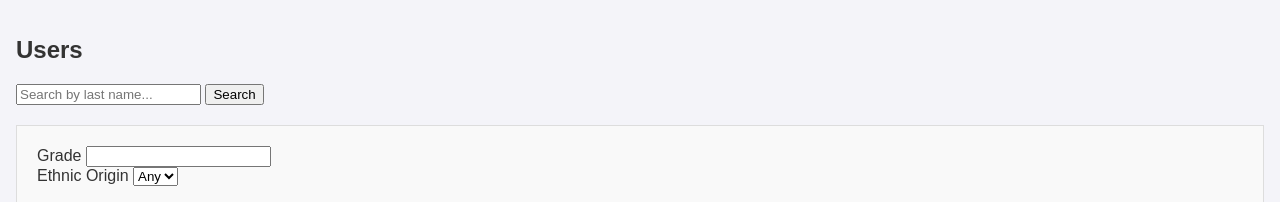
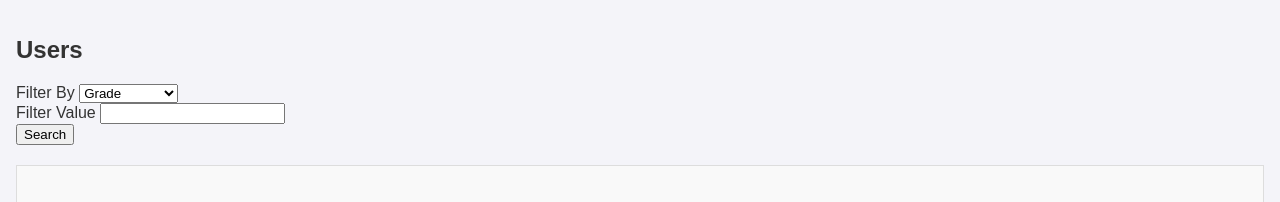
Before and after one commit to taholmes160/school14, a Flask app: page /users in a window 1280 px wide. Shown: the part 96-298 px from the top of the page. Run offline with Flask 3, Linux system fonts and the light colour scheme; a user stored in the database is signed in; data comes from the database, SQL or seed files in the repository; data that the repository does not hold is empty; parts of the project's set-up code (start-up, migrations or seed data) failed here and were passed over.

Commit message:
Add new images and refactor advanced search form
Refactor the advanced search form to simplify filtering options and improve user experience. Introduce a new filter field selection and value input for more intuitive filtering. Remove unnecessary initialization of ethnic origin choices in the form. Adjust the corresponding routes and templates to accommodate these changes. Additionally, add new images related to various sections of the application for enhanced visual representation.

- Add FRA 1.png, FRA 2.png, FRA 3.png, FRA 4.png
- Add Ranger 1.png
- Add Spirit School Logo 2.png, Spirit School Logo 3.png, Spirit School Logo 4.png
- Add Spirit School.png
- Refactor AdvancedSearchForm in forms.py
- Update users route in routes.py to handle new filtering logic
- Modify users.html template to reflect changes in search form

```diff
--- a/app/forms.py
+++ b/app/forms.py
@@ -59,11 +59,10 @@ class BatchUpdateForm(FlaskForm):
     submit = SubmitField('Update Selected Users')
 
 class AdvancedSearchForm(FlaskForm):
-    grade = StringField('Grade', validators=[Length(max=80)])
-    ethnic_origin = SelectField('Ethnic Origin', coerce=int)
-    search_empty_fields = BooleanField('Search for empty fields')
-    search = SubmitField('Search')
+    filter_field = SelectField('Filter By', choices=[('grade', 'Grade'), ('ethnic_origin', 'Ethnic Origin')], validators=[DataRequired()])
+    filter_value = StringField('Filter Value', validators=[DataRequired()])
+    submit = SubmitField('Filter')
 
     def __init__(self, *args, **kwargs):
         super(AdvancedSearchForm, self).__init__(*args, **kwargs)
-        self.ethnic_origin.choices = [(0, 'Any')] + [(ethnic.id, ethnic.name) for ethnic in EthnicBackground.query.all()]
+        # Remove the initialization of ethnic_origin since it's no longer needed
--- a/app/routes.py
+++ b/app/routes.py
@@ -32,30 +32,19 @@ def login():
 def users():
     users_query = User.query.outerjoin(StudentProfile)
 
-    search = request.args.get('search', '')
-    if search:
-        users_query = users_query.filter(
-            (User.username.contains(search)) |
-            (User.email.contains(search)) |
-            (User.first_name.contains(search)) |
-            (User.last_name.contains(search))
-        )
+    advanced_search_form = AdvancedSearchForm()
+    if advanced_search_form.validate_on_submit() or request.args.get('filter_field'):
+        filter_field = request.args.get('filter_field', advanced_search_form.filter_field.data)
+        filter_value = request.args.get('filter_value', advanced_search_form.filter_value.data)
 
-    advanced_search_form = AdvancedSearchForm()
-    if advanced_search_form.validate_on_submit():
-        if advanced_search_form.grade.data:
-            users_query = users_query.filter(User.student_profile.has(grade=advanced_search_form.grade.data))
-        if advanced_search_form.ethnic_origin.data and advanced_search_form.ethnic_origin.data != 0:
-            users_query = users_query.filter(User.student_profile.has(ethnic_background_id=advanced_search_form.ethnic_origin.data))
-        if advanced_search_form.search_empty_fields.data:
-            users_query = users_query.filter(
-                (User.first_name == None) | (User.first_name == '') |
-                (User.last_name == None) | (User.last_name == '') |
-                (User.email == None) | (User.email == '') |
-                (User.username == None) | (User.username == '')
-            )
+        print(f"Filter Field: {filter_field}")  # Debug statement
+        print(f"Filter Value: {filter_value}")  # Debug statement
 
-    # Sorting logic
+        if filter_field == 'grade':
+            users_query = users_query.filter(StudentProfile.grade == filter_value)
+        elif filter_field == 'ethnic_origin':
+            users_query = users_query.filter(StudentProfile.ethnic_background_id == filter_value)
+
     sort_by = request.args.get('sort_by', default='id', type=str)
     sort_order = request.args.get('sort_order', default='asc', type=str)
 
@@ -70,7 +59,8 @@ def users():
 
     form = BatchUpdateForm()  # Create an instance of the form
 
-    return render_template('users.html', users=users, search=search, form=form, advanced_search_form=advanced_search_form, sort_by=sort_by, sort_order=sort_order)
+    return render_template('users.html', users=users, form=form, advanced_search_form=advanced_search_form, sort_by=sort_by, sort_order=sort_order)
+
 
 @main.route('/user/new', methods=['GET', 'POST'])
 @login_required
--- a/app/templates/users.html
+++ b/app/templates/users.html
@@ -10,18 +10,17 @@ Users - School Management App
 {% block content %}
 <h2>Users</h2>
 <form method="GET" action="{{ url_for('main.users') }}">
-    <input type="text" name="search" value="{{ search }}" placeholder="Search by last name...">
+    <div>
+        {{ advanced_search_form.filter_field.label }} {{ advanced_search_form.filter_field() }}
+    </div>
+    <div>
+        {{ advanced_search_form.filter_value.label }} {{ advanced_search_form.filter_value() }}
+    </div>
     <button type="submit">Search</button>
 </form>
 
 <form method="POST" action="{{ url_for('main.batch_update') }}" class="batch-update-form">
     {{ advanced_search_form.hidden_tag() }}
-    <div>
-        {{ advanced_search_form.grade.label }} {{ advanced_search_form.grade() }}
-    </div>
-    <div>
-        {{ advanced_search_form.ethnic_origin.label }} {{ advanced_search_form.ethnic_origin() }}
-    </div>
     <table>
         <thead>
             <tr>
```
Also changed, not shown: FRA 1.png (added), FRA 2.png (added), FRA 3.png (added), FRA 4.png (added), Ranger 1.png (added), Spirit School Logo 2.png (added), Spirit School Logo 3.png (added), Spirit School Logo 4.png (added), Spirit School.png (added).
